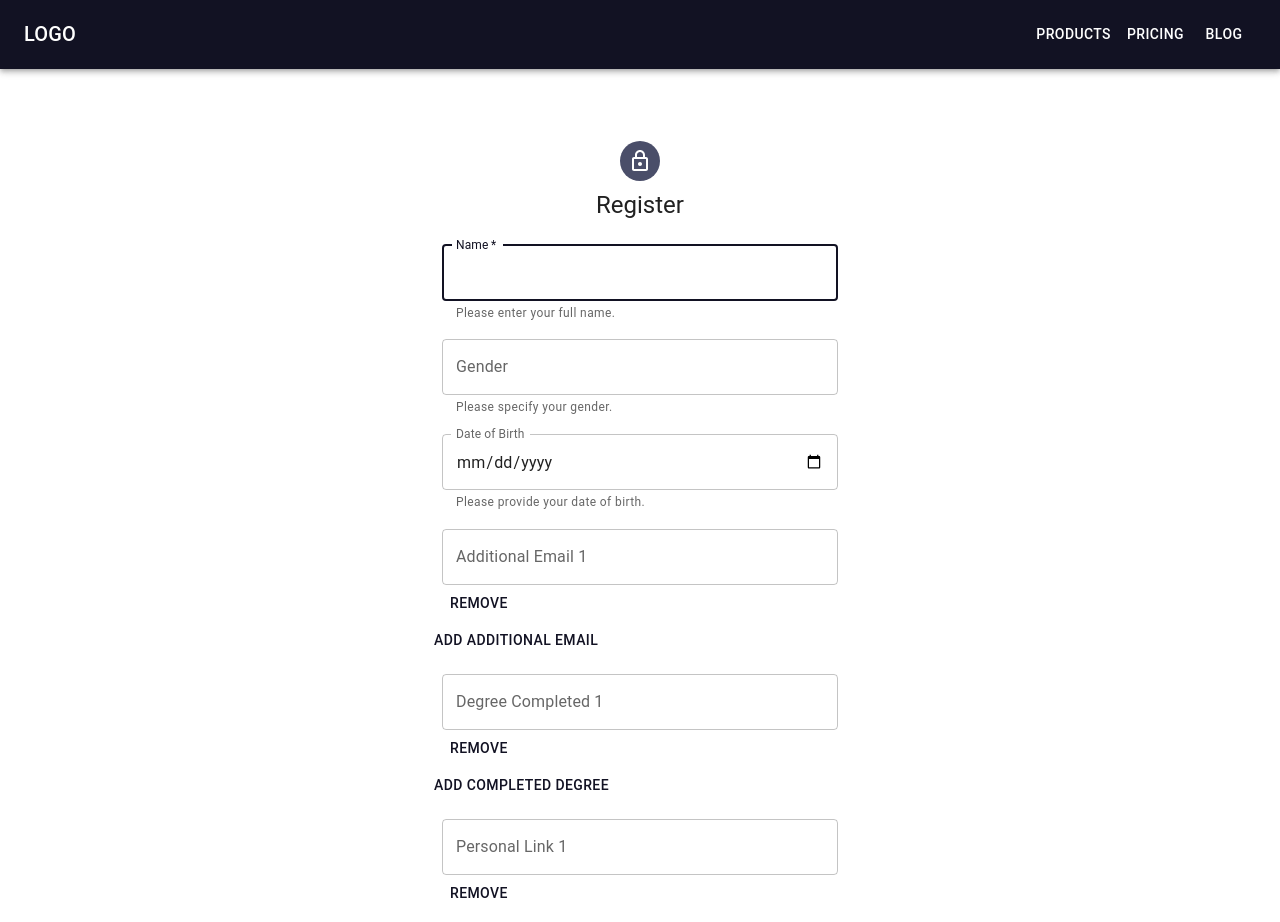
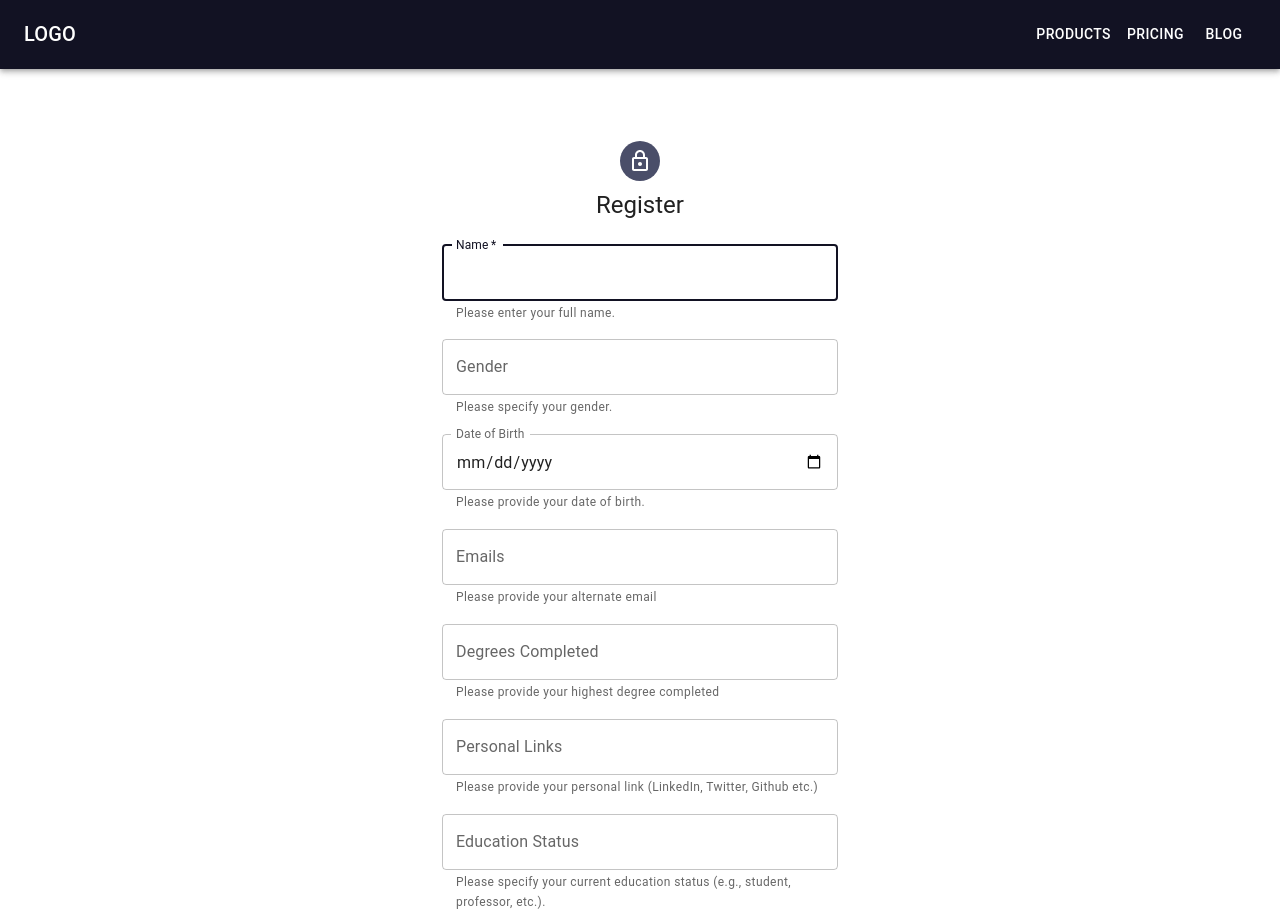
Before and after one commit to OpanniReview/OPRS-MERN, a React (Create React App) app in the folder frontend/: page /register2 in a window 1280 px wide. Shown: the top 922 px of the page. Built offline with nearby package versions, Linux system fonts and the light colour scheme.

Commit message:
updated registration form

```diff
--- a/frontend/src/pages/Login.js
+++ b/frontend/src/pages/Login.js
@@ -23,7 +23,7 @@ const Login = () => {
 
     try {
       let result = await fetch(
-        'http://localhost:5000/signin', {
+        'http://localhost:4000/signin', {
           method: "post",
           body: JSON.stringify({ login_id: email, password: password}),
           headers: {
--- a/frontend/src/pages/Register.js
+++ b/frontend/src/pages/Register.js
@@ -21,7 +21,7 @@ const Register = () => {
 
     try {
       let result = await fetch(
-        'http://localhost:5000/register', {
+        'http://localhost:4000/register', {
           method: "post",
           body: JSON.stringify({ login_id: email, password: password}),
           headers: {
--- a/frontend/src/pages/RegistrationForm.js
+++ b/frontend/src/pages/RegistrationForm.js
@@ -91,60 +91,33 @@ const Registerationform = () => {
                 helperText="Please provide your date of birth."
               />
             </Grid>
-            {additionalEmails.map((email, index) => (
-              <Grid item xs={12} key={index}>
+              <Grid item xs={12}>
                 <TextField
                   fullWidth
-                  name={`additionalEmail${index + 1}`}
-                  id={`additionalEmail${index + 1}`}
-                  label={`Additional Email ${index + 1}`}
-                  value={email}
-                  onChange={(e) => {
-                    const updatedEmails = [...additionalEmails];
-                    updatedEmails[index] = e.target.value;
-                    setAdditionalEmails(updatedEmails);
-                  }}
-                />
-                <Button onClick={() => handleRemoveField(index, setAdditionalEmails)}>Remove</Button>
+                  name="emails"
+                  id="emails"
+                  label="Emails"
+                  helperText="Please provide your alternate email"
+                    />
               </Grid>
-            ))}
-            <Button onClick={() => handleAddField(setAdditionalEmails)}>Add Additional Email</Button>
-            {degreesCompleted.map((degree, index) => (
-              <Grid item xs={12} key={index}>
+              <Grid item xs={12}>
                 <TextField
                   fullWidth
-                  name={`degreeCompleted${index + 1}`}
-                  id={`degreeCompleted${index + 1}`}
-                  label={`Degree Completed ${index + 1}`}
-                  value={degree}
-                  onChange={(e) => {
-                    const updatedDegrees = [...degreesCompleted];
-                    updatedDegrees[index] = e.target.value;
-                    setDegreesCompleted(updatedDegrees);
-                  }}
-                />
-                <Button onClick={() => handleRemoveField(index, setDegreesCompleted)}>Remove</Button>
+                  name="degrees"
+                  id="degrees"
+                  label="Degrees Completed"
+                  helperText="Please provide your highest degree completed"
+                    />
               </Grid>
-            ))}
-            <Button onClick={() => handleAddField(setDegreesCompleted)}>Add Completed Degree</Button>
-            {personalLinks.map((link, index) => (
-              <Grid item xs={12} key={index}>
+              <Grid item xs={12}>
                 <TextField
                   fullWidth
-                  name={`personalLink${index + 1}`}
-                  id={`personalLink${index + 1}`}
-                  label={`Personal Link ${index + 1}`}
-                  value={link}
-                  onChange={(e) => {
-                    const updatedLinks = [...personalLinks];
-                    updatedLinks[index] = e.target.value;
-                    setPersonalLinks(updatedLinks);
-                  }}
+                  name="personalLinks"
+                  id="personalLinks"
+                  label="Personal Links"
+                  helperText="Please provide your personal link (LinkedIn, Twitter, Github etc.)"
                 />
-                <Button onClick={() => handleRemoveField(index, setPersonalLinks)}>Remove</Button>
               </Grid>
-            ))}
-            <Button onClick={() => handleAddField(setPersonalLinks)}>Add Personal Link</Button>
             <Grid item xs={12}>
               <TextField
                 fullWidth
@@ -182,13 +155,6 @@ const Registerationform = () => {
           >
             Register
           </Button>
-          <Grid container justifyContent="flex-end">
-            <Grid item>
-              <Link href="/login" variant="body2">
-                Already have an account? Sign in
-              </Link>
-            </Grid>
-          </Grid>
         </Box>
       </Box>
     </Container>
```
Also changed, not shown: 1 other file (tests, documents, lock files or other folders).
